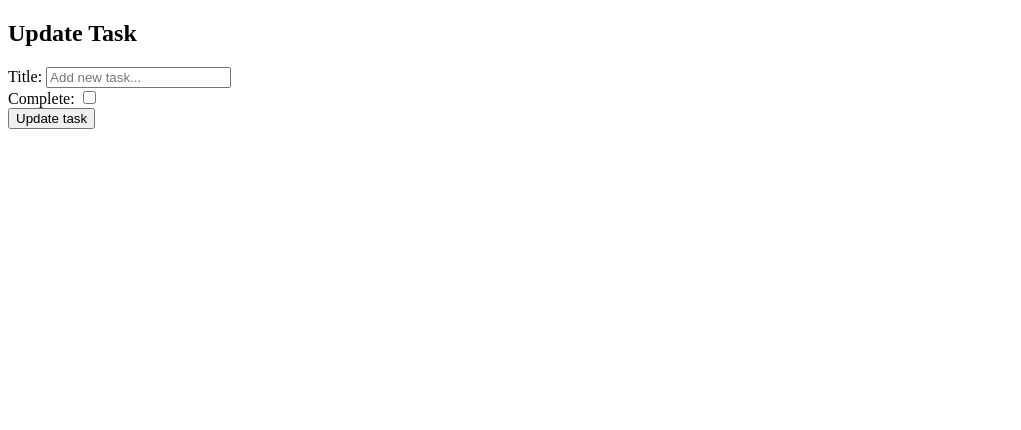
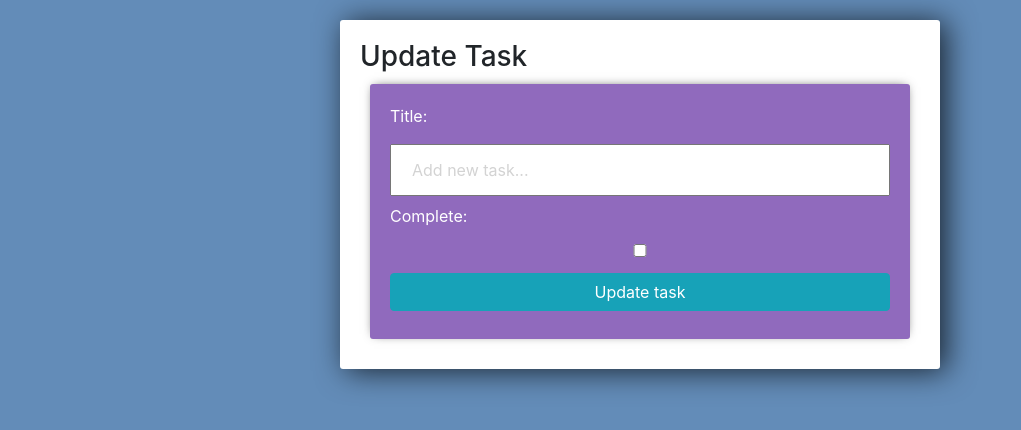
Before and after one commit to borodiukh/django_apps, a Django app: template todo_app/templates/todo_app/update_task.html in a window 1280 px wide. Shown: the top 430 px of the page, without its empty margins (0-1021 px from the left). Run offline with Django 5.2, Linux system fonts and the light colour scheme; the template is opened without the code that fills it: values that come from a table or form of the project are taken from there, others are empty; some libraries are stand-ins or nearby versions.

Commit message:
Add CSS for pages

```diff
--- a/todo_app/templates/todo_app/update_task.html
+++ b/todo_app/templates/todo_app/update_task.html
@@ -3,16 +3,70 @@
 <head>
     <meta charset="UTF-8">
     <title>Update Task</title>
+    <link rel="stylesheet" href="https://stackpath.bootstrapcdn.com/bootstrap/4.3.1/css/bootstrap.min.css" integrity="sha384-ggOyR0iXCbMQv3Xipma34MD+dH/1fQ784/j6cY/iJTQUOhcWr7x9JvoRxT2MZw1T" crossorigin="anonymous">
+
+    <style>
+
+	body{
+		background-color: #638CB8;
+	}
+
+	input{
+		width: 100%;
+		padding: 12px 20px;
+		margin: 8px 0;
+		box-sizing: border-box;
+	}
+
+	input::placeholder {
+	  color: #d3d3d3;
+	}
+
+	.submit{
+		background-color: #6BA3E8;
+	}
+
+	.center-column{
+		width:600px;
+		margin: 20px auto;
+		padding:20px;
+		background-color: #fff;
+		border-radius: 3px;
+		box-shadow: 6px 2px 30px 0px rgba(0,0,0,0.75);
+	}
+
+	.item-row{
+		background-color: #906abd;
+		margin: 10px;
+		padding: 20px;
+		border-radius: 3px;
+		color: #fff;
+		font-size: 16px;
+		box-shadow: 0px -1px 10px -4px rgba(0,0,0,0.75);
+	}
+
+	.btn-danger{
+		background-color: #ffae19;
+		border-color: #e59400;
+	}
+
+    </style>
+
 </head>
+
 <body>
-    <h2>Update Task</h2>
-    <form method="POST" action="">
-        {% csrf_token %}
+    <div class="center-column">
+        <h3>Update Task</h3>
 
-        {{form}}
-        <input type="submit" value="Update task" name="Update Task">
-    </form>
+    <div class="item-row">
+        <form method="POST" action="">
+            {% csrf_token %}
 
+            {{form}}
+            <input class="btn btn-info" type="submit" value="Update task" name="Update Task">
+        </form>
+    </div>
 
+    </div>
 </body>
 </html>
```
Also changed, not shown: todo_app/templates/todo_app/delete_task.html (+63 -6 lines), todo_app/templates/todo_app/main.html (+59 -6 lines).
